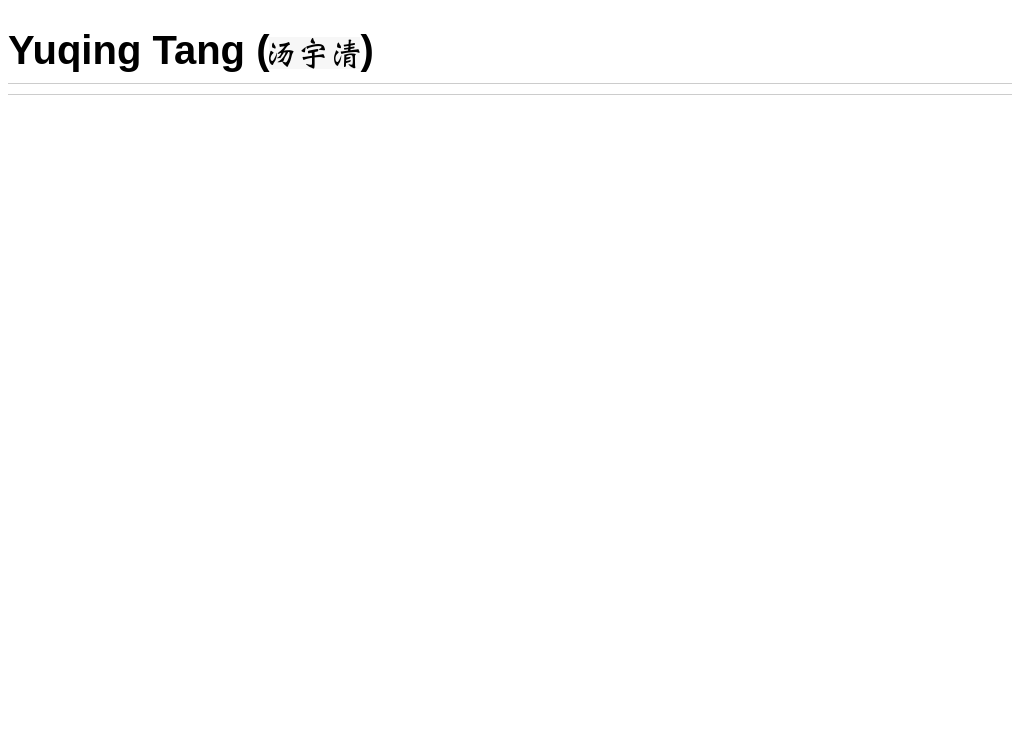
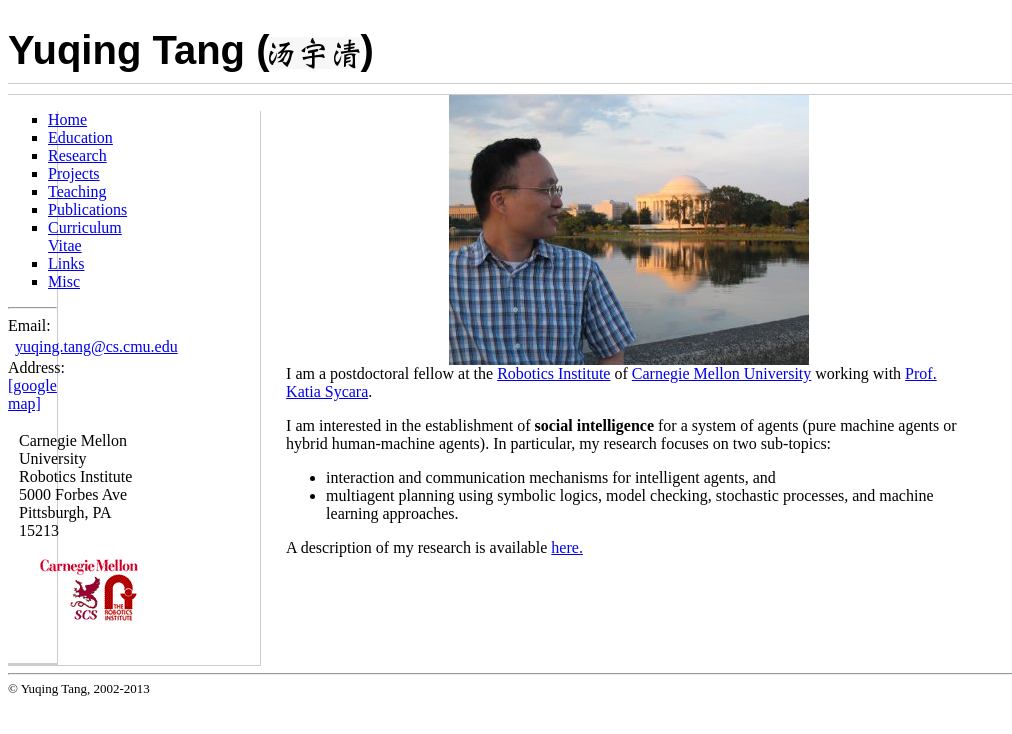
Before and after one commit to tangyuq/tangyuq.github.io, a plain HTML site: page index.html in a window 1280 px wide. Shown: the whole page, without its empty margins (0-1012 px from the left). Drawn offline with Linux system fonts and the light colour scheme.

Commit message:
Update index.html

```diff
--- a/index.html
+++ b/index.html
@@ -46,7 +46,7 @@
 </head>
 
 <body style="background-color: rgb(255, 255, 255); background-image: url();">
-<div id="topHead"/>
+<div id="topHead"> </div>
 
 <div id="content">
 
@@ -75,7 +75,7 @@ sub-topics: </p>
 </div>
 
 
-<div id="navBar"/>
-<div id="sitefoot"/>
+<div id="navBar"></div>
+<div id="sitefoot"></div>
 
 </body></html>
```
